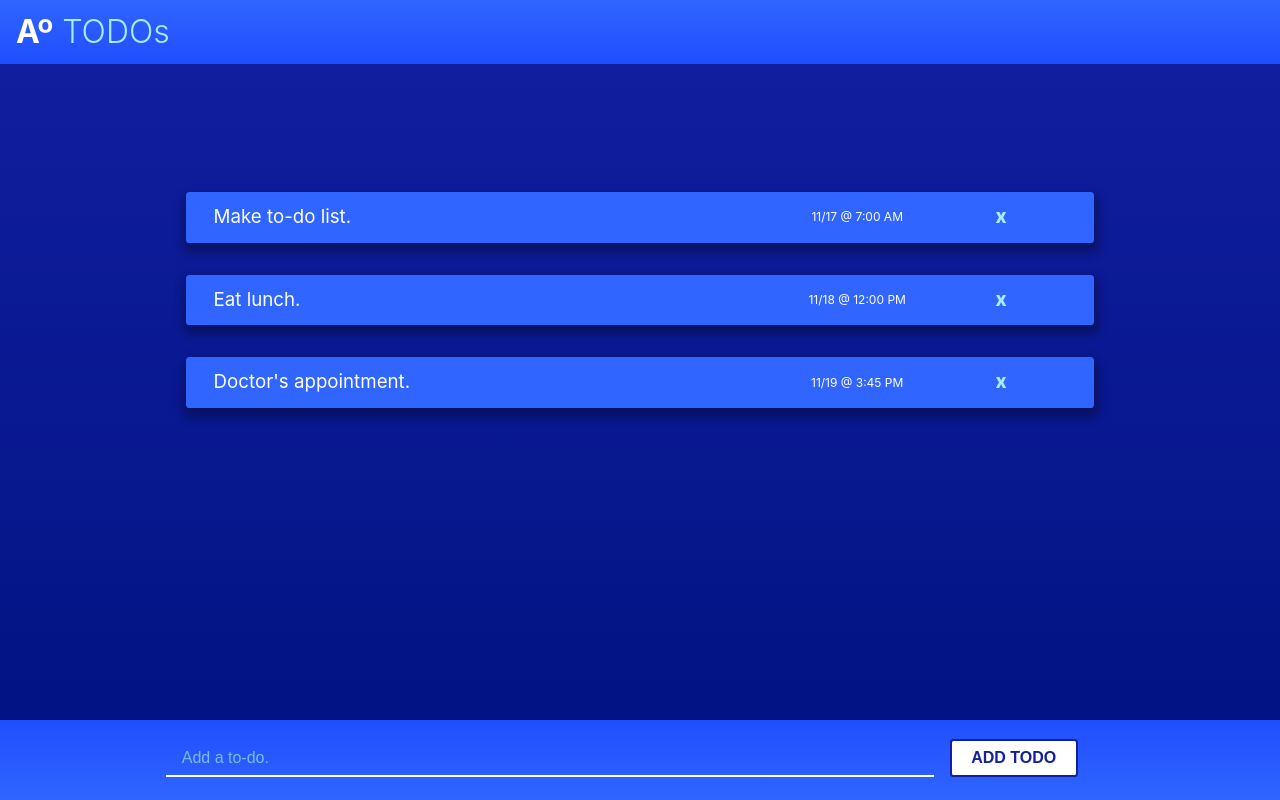
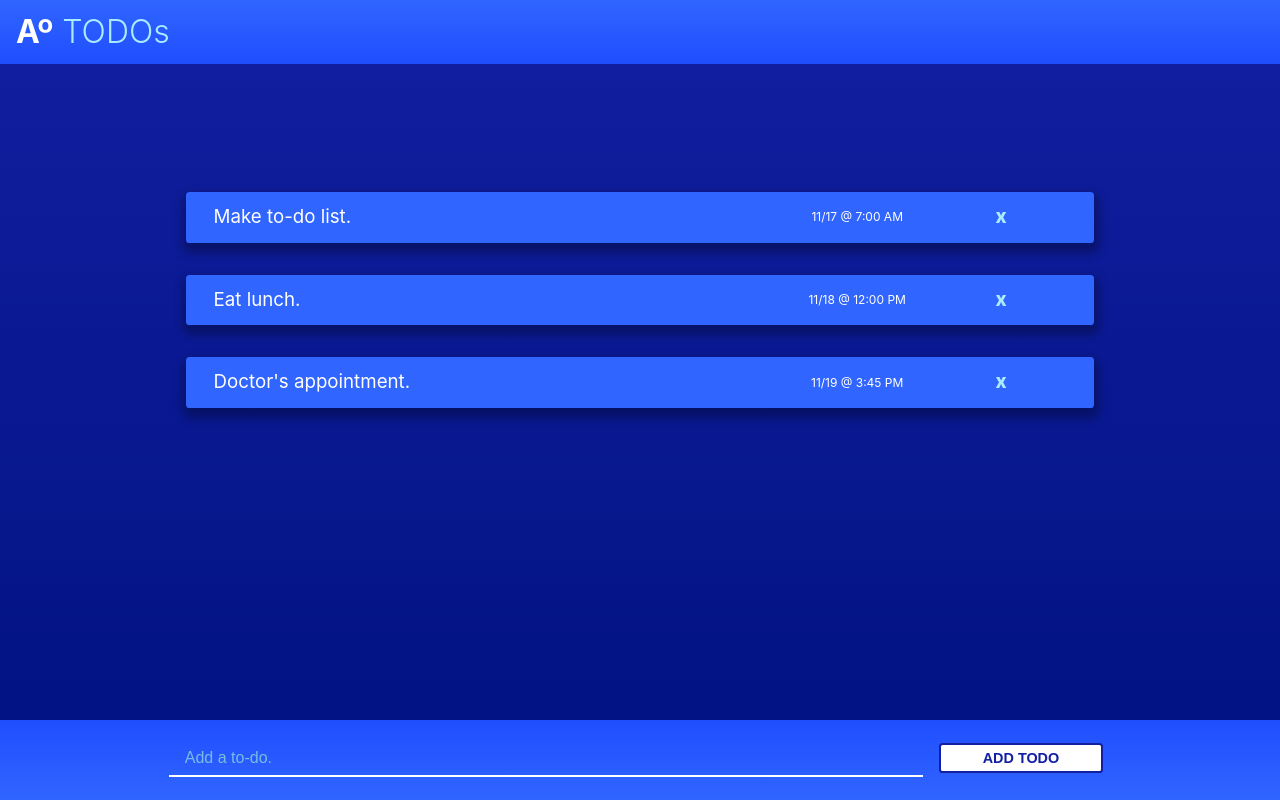
Before and after one commit to pjnalls/AngularizationDesignSystem, an Angular app: page / in a window 1280 px wide. Built offline with nearby package versions, Linux system fonts and the light colour scheme.

Commit message:
→ `display: block`to simplify responsiveness.

```diff
--- a/src/app/_responsive.scss
+++ b/src/app/_responsive.scss
@@ -5,8 +5,12 @@
     padding-left: 7.5%;
     padding-right: 7.5%;
   }
+  .form-button {
+    font-size: 0.8rem;
+    width: calc(30% - 1.5rem) !important;
+  }
   .form-input {
-    width: calc(100vw - 38.5vw) !important;
+    width: 70% !important;
   }
 }
 
@@ -15,9 +19,11 @@
     padding-left: 12%;
     padding-right: 12%;
   }
-
+  .form-button {
+    width: calc(20% - 1.5rem) !important;
+  }
   .form-input {
-    width: calc(100vw - 40vw) !important;
+    width: 80% !important;
   }
 }
 
@@ -26,8 +32,13 @@
     padding-left: 16%;
     padding-right: 16%;
   }
-
+  .form-button {
+    font-size: 0.8rem;
+  }
+  .form-button {
+    width: calc(15% - 1.5rem) !important;
+  }
   .form-input {
-    width: calc(100vw - 42.5vw) !important;
+    width: 85% !important;
   }
 }
--- a/src/app/app.component.scss
+++ b/src/app/app.component.scss
@@ -1,6 +1,6 @@
 @import 'config';
 
-.app {
+.app, * {
   background: linear-gradient(
     to top,
     rgba($dark, 1),
--- a/src/app/components/form-button/form-button.component.scss
+++ b/src/app/components/form-button/form-button.component.scss
@@ -4,13 +4,13 @@
   border: 0;
   color: $tertiary-color;
   background: $text-color-primary;
-  font-size: 1rem;
-  margin: 0 0.5rem 0 1rem;
+  font-size: 0.9rem;
+  margin: 0 0 0 1rem;
   font-weight: 700;
-  padding: 0.5rem 0.25rem;
-  width: 8rem;
+  padding: 0.33rem 0.5rem;
   border: solid 2px $tertiary-color;
   border-radius: 0.225rem;
+  width: calc(35% - 1.5rem);
 }
 
 .form-button:hover {
--- a/src/app/components/form-input/form-input.component.scss
+++ b/src/app/components/form-input/form-input.component.scss
@@ -9,7 +9,7 @@
   font-size: 1rem;
   padding: 0.5rem 1rem;
   margin: 0;
-  width: calc(100vw - 37.5vw);
+  width: 65%;
 }
 
 ::placeholder {
--- a/src/app/components/form/form.component.scss
+++ b/src/app/components/form/form.component.scss
@@ -13,13 +13,11 @@
   );
 
   .form-control {
-    width: 100%;
-    display: flex;
-    align-items: center;
+    display: block;
   }
 
   font-size: 2rem;
-  padding: 1rem 1rem;
+  padding: 1rem 1.25rem;
   margin-bottom: 0;
   font-weight: 300;
 }
```
Also changed, not shown: documentation.json.
